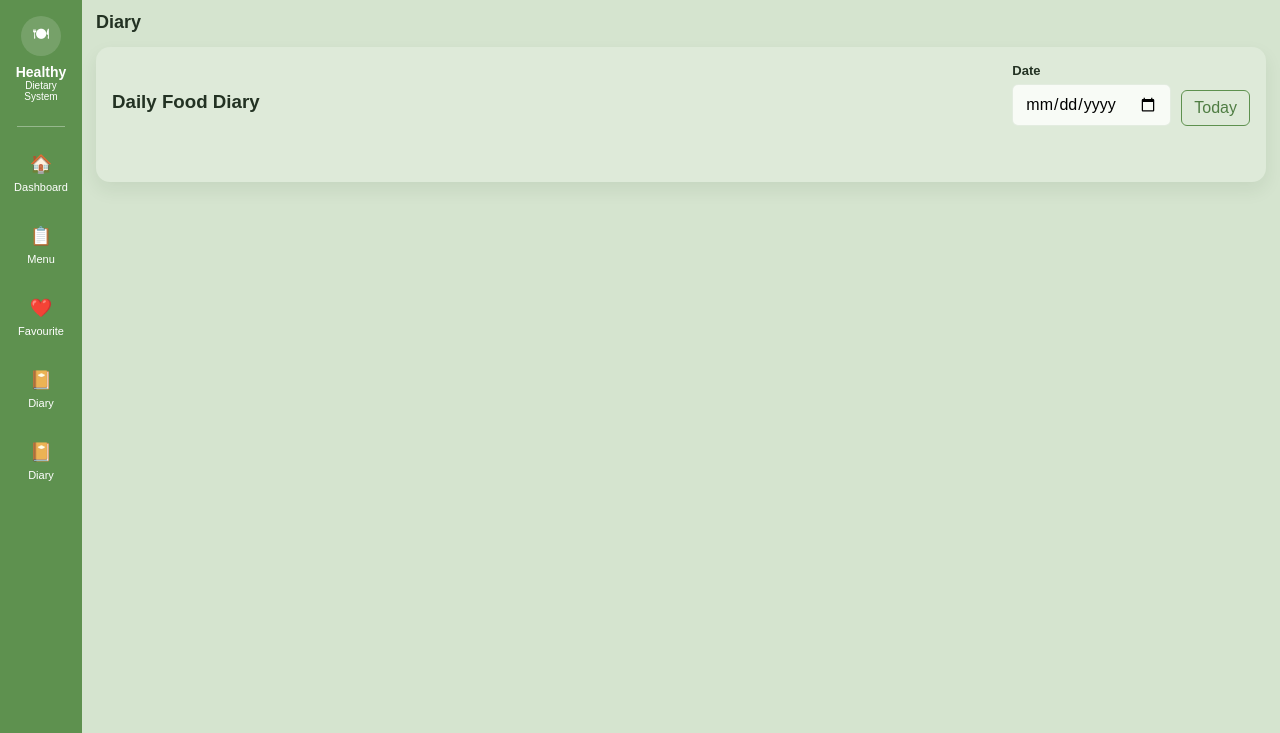
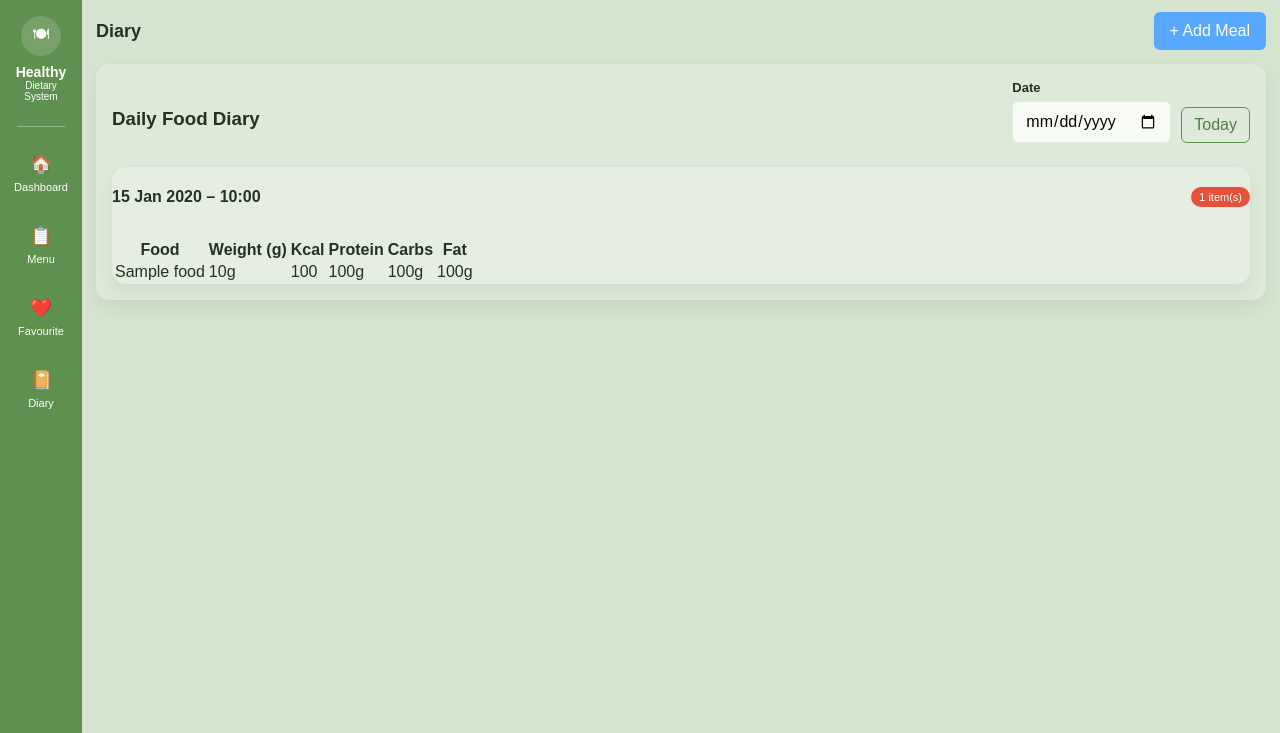
Before and after one commit to BenMorg06/2850-Healthy-Eating-Project, a Python web app: template flask-app/flaskr/templates/diary.html in a window 1280 px wide. Shown: the top 733 px of the page. Run offline with Jinja, Linux system fonts and the light colour scheme; the template is opened without the code that fills it: most values are stand-ins (such as "Sample title", 1, 10 or a date in 2020).

Commit message:
added routes for meal creation

```diff
--- /dev/null
+++ b/flask-app/flaskr/extensions.py
@@ -0,0 +1,3 @@
+from flask_sqlalchemy import SQLAlchemy
+
+db = SQLAlchemy()
--- a/flask-app/flaskr/models.py
+++ b/flask-app/flaskr/models.py
@@ -1,4 +1,4 @@
-from flaskr import db
+from flaskr.extensions import db
 from datetime import datetime
 
 # TODO: Write tests for database
--- a/flask-app/flaskr/templates/base.html
+++ b/flask-app/flaskr/templates/base.html
@@ -32,9 +32,6 @@
             <a href="{{ url_for('diary') }}" class="side-btn {% if active_page == 'diary' %}active{% endif %}">
                 <span>📔</span><span>Diary</span>
             </a>
-            <button class="side-btn" data-page="diary">
-                <span>📔</span><span>Diary</span>
-            </button>
         </aside>
 
         <div class="main-area">
--- a/flask-app/flaskr/templates/diary.html
+++ b/flask-app/flaskr/templates/diary.html
@@ -6,6 +6,7 @@
 <section class="page active" id="diary">
     <div class="page-heading">
         <h1>Diary</h1>
+        <a href="{{ url_for('create_meal') }}" class="tiny-blue big-btn">+ Add Meal</a>
     </div>
 
     <div class="card diary-editor">
@@ -20,8 +21,52 @@
             </div>
         </div>
 
-        <div id="diarySummary" class="diary-summary"></div>
-        <div id="diaryEntries" class="diary-entries"></div>
+        {% if meals %}
+            <div class="diary-entries">
+                {% for meal in meals %}
+                <div class="card meal-entry">
+                    <div class="section-title-row">
+                        <h4>{{ meal.meal_time.strftime('%d %b %Y – %H:%M') }}</h4>
+                        <span class="tag red">{{ meal.items | length }} item(s)</span>
+                    </div>
+
+                    {% if meal.items %}
+                    <table class="meal-table">
+                        <thead>
+                            <tr>
+                                <th>Food</th>
+                                <th>Weight (g)</th>
+                                <th>Kcal</th>
+                                <th>Protein</th>
+                                <th>Carbs</th>
+                                <th>Fat</th>
+                            </tr>
+                        </thead>
+                        <tbody>
+                            {% for item in meal.items %}
+                            <tr>
+                                <td>{{ item.food.food_name }}</td>
+                                <td>{{ item.weight }}g</td>
+                                <td>{{ ((item.food.kcal / 100) * item.weight) | round(1) }}</td>
+                                <td>{{ ((item.food.protein / 100) * item.weight) | round(1) }}g</td>
+                                <td>{{ ((item.food.carbs / 100) * item.weight) | round(1) }}g</td>
+                                <td>{{ ((item.food.fats / 100) * item.weight) | round(1) }}g</td>
+                            </tr>
+                            {% endfor %}
+                        </tbody>
+                    </table>
+                    {% else %}
+                        <p class="empty-hint">No items in this meal yet.</p>
+                    {% endif %}
+                </div>
+                {% endfor %}
+            </div>
+
+        {% else %}
+            <div class="diary-summary">
+                <p class="empty-hint">No meals logged yet. Click <strong>+ Add Meal</strong> to get started.</p>
+            </div>
+        {% endif %}
     </div>
 </section>
 {% endblock %}
```
Also changed, not shown: flask-app/flaskr/__init__.py (+55 -4 lines), flask-app/flaskr/templates/create_meal.html (added, +10 -0 lines).
